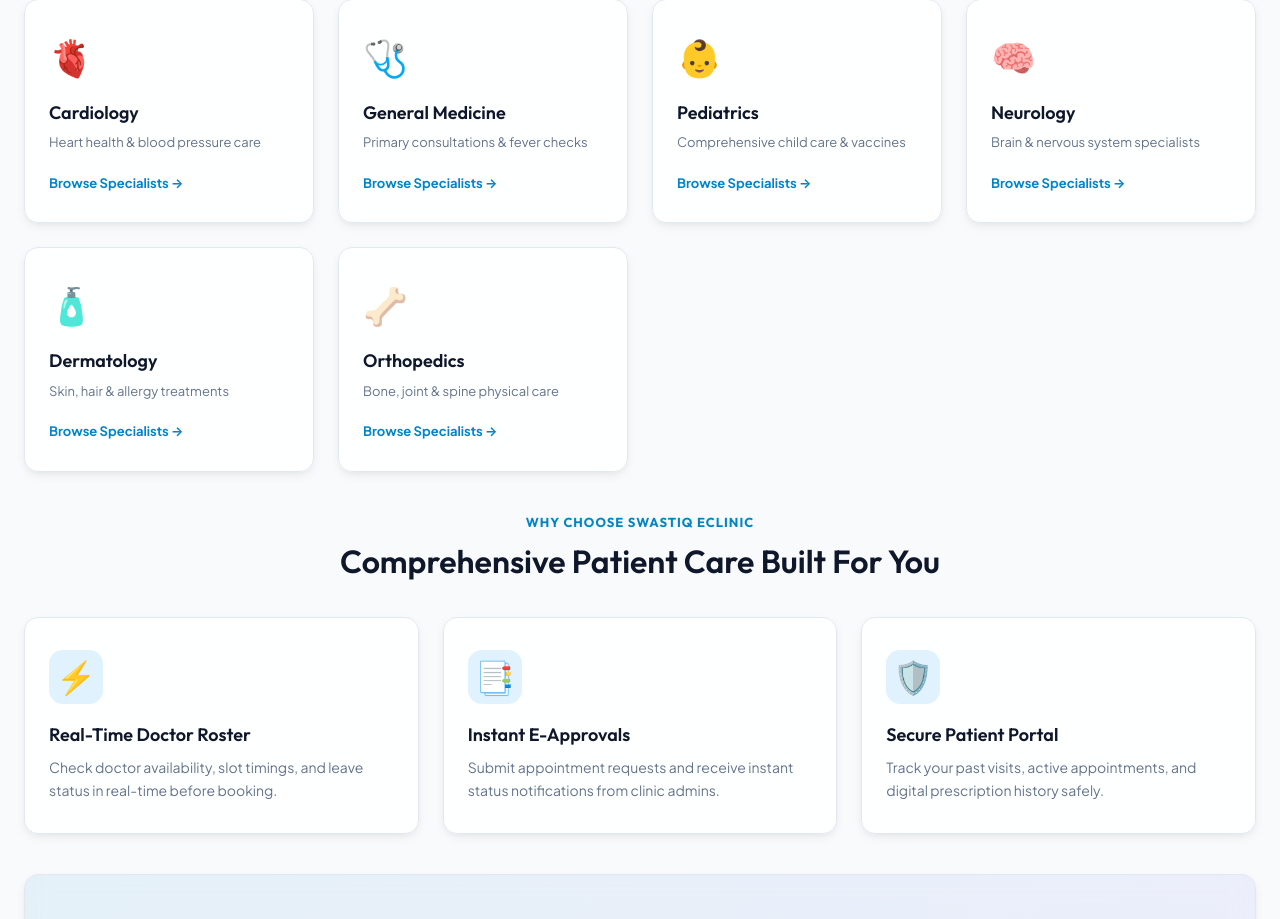
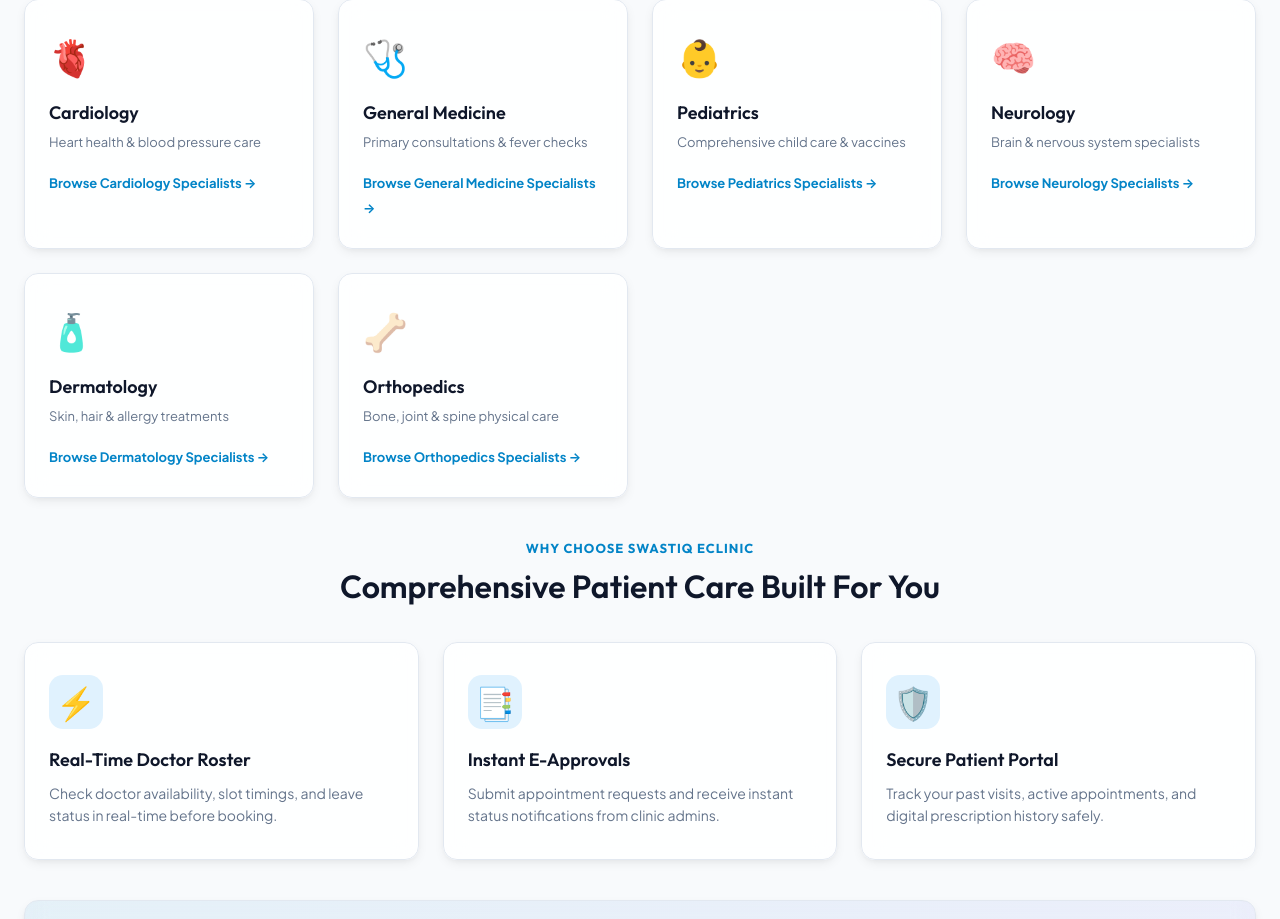
Before and after one commit to Hemasree837/Swastique-eClinic-Frontend, a React (Vite) app: page / in a window 1280 px wide. Shown: the part 2862-3781 px from the top of the page. Built offline with nearby package versions, Linux system fonts and the light colour scheme.

Commit message:
Enable direct specialty filtering when clicking specialty cards on Home page

```diff
--- a/src/components/Home.jsx
+++ b/src/components/Home.jsx
@@ -93,7 +93,13 @@ export default function Home({ user }) {
               <div className="specialty-icon">{item.icon}</div>
               <h3>{item.title}</h3>
               <p>{item.desc}</p>
-              <Link to="/OurDoctors" className="specialty-link">Browse Specialists →</Link>
+              <Link
+                to="/OurDoctors"
+                state={{ selectedSpec: item.title }}
+                className="specialty-link"
+              >
+                Browse {item.title} Specialists →
+              </Link>
             </div>
           ))}
         </div>
--- a/src/components/OurDoctors.jsx
+++ b/src/components/OurDoctors.jsx
@@ -1,6 +1,6 @@
 import axios from "axios";
 import { useEffect, useState } from "react";
-import { Link } from "react-router-dom";
+import { Link, useLocation } from "react-router-dom";
 
 import drHemasree from "../assets/dr_hemasree.jpg";
 import drJithendra from "../assets/dr_jithendra.jpg";
@@ -173,10 +173,13 @@ const expertMedicalTeam = [
 ];
 
 export default function OurDoctors({ user }) {
+  const location = useLocation();
   const [doctors, setDoctors] = useState(expertMedicalTeam);
   const [loading, setLoading] = useState(false);
   const [search, setSearch] = useState("");
-  const [selectedSpec, setSelectedSpec] = useState("All Specializations");
+  const [selectedSpec, setSelectedSpec] = useState(
+    location.state?.selectedSpec || "All Specializations"
+  );
   const [availabilityFilter, setAvailabilityFilter] = useState("all");
 
   const [activeReviewDoctor, setActiveReviewDoctor] = useState(null);
@@ -184,8 +187,11 @@ export default function OurDoctors({ user }) {
   const [reviewComment, setReviewComment] = useState("");
 
   useEffect(() => {
+    if (location.state?.selectedSpec) {
+      setSelectedSpec(location.state.selectedSpec);
+    }
     fetchDoctorsFromBackend();
-  }, []);
+  }, [location.state]);
 
   const fetchDoctorsFromBackend = async () => {
     try {
```
